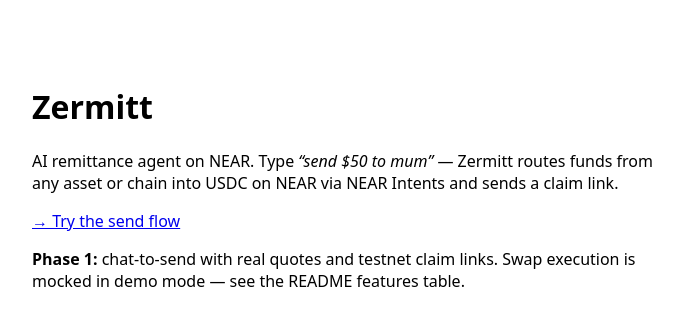
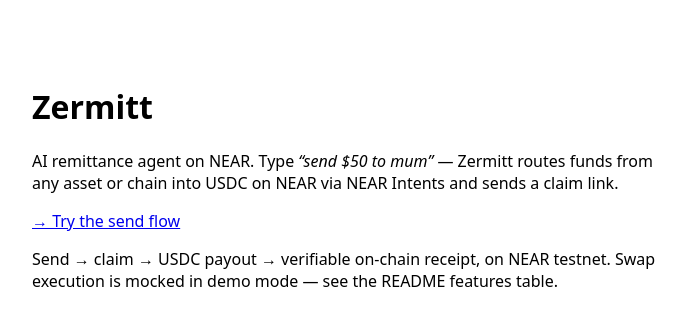
Before and after one commit to OutstandingVick/zermitt, a Next.js app: page / in a window 1280 px wide. Shown: the top 326 px of the page, without its empty margins (288-974 px from the left). Built offline with nearby package versions, Linux system fonts and the light colour scheme.

Commit message:
chore: refresh home page status text

```diff
--- a/app/page.tsx
+++ b/app/page.tsx
@@ -10,7 +10,7 @@ export default function Home() {
         <a href="/send">→ Try the send flow</a>
       </p>
       <p>
-        <strong>Phase 1:</strong> chat-to-send with real quotes and testnet claim links. Swap
+        Send → claim → USDC payout → verifiable on-chain receipt, on NEAR testnet. Swap
         execution is mocked in demo mode — see the README features table.
       </p>
     </main>
```
